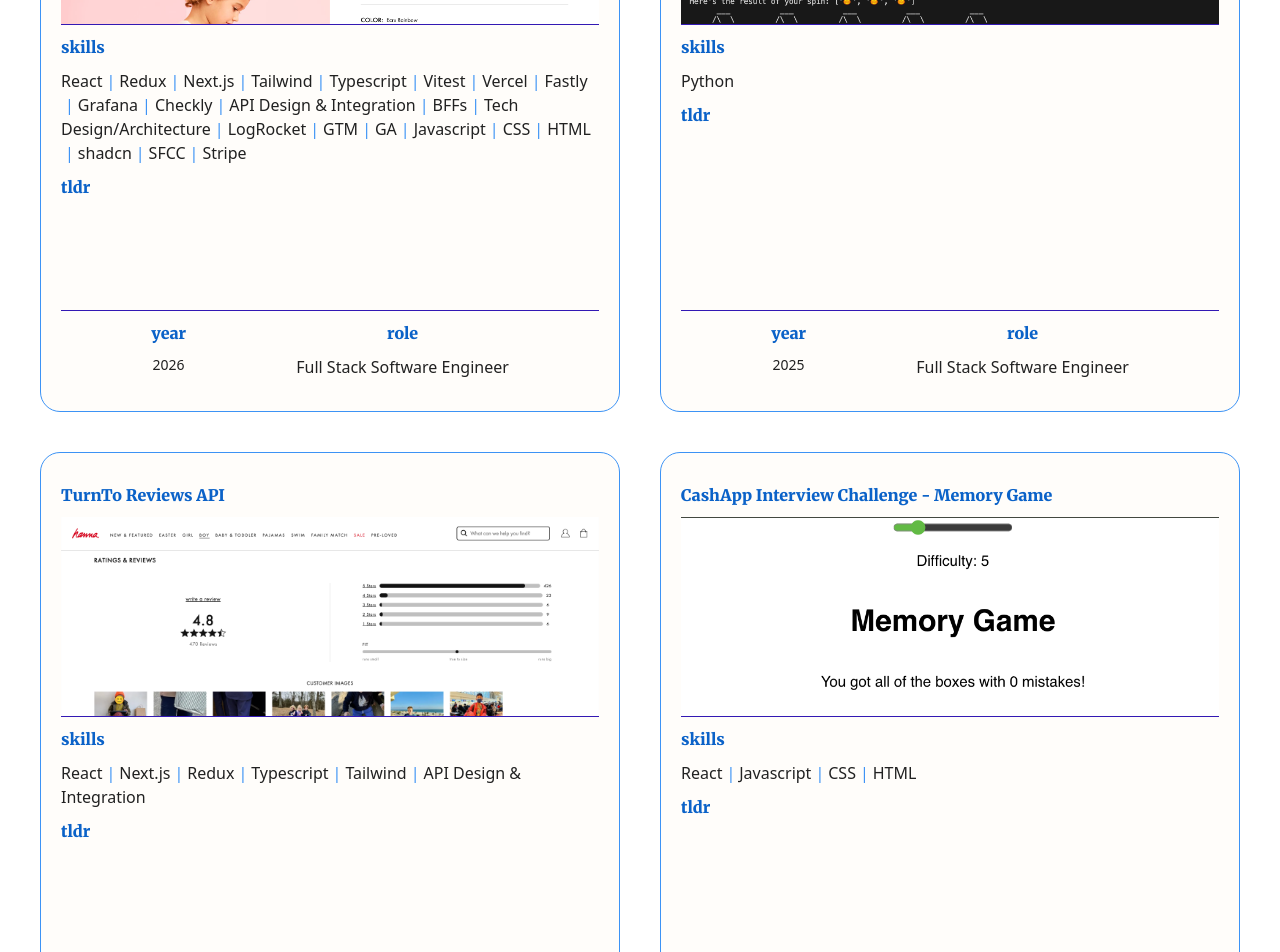
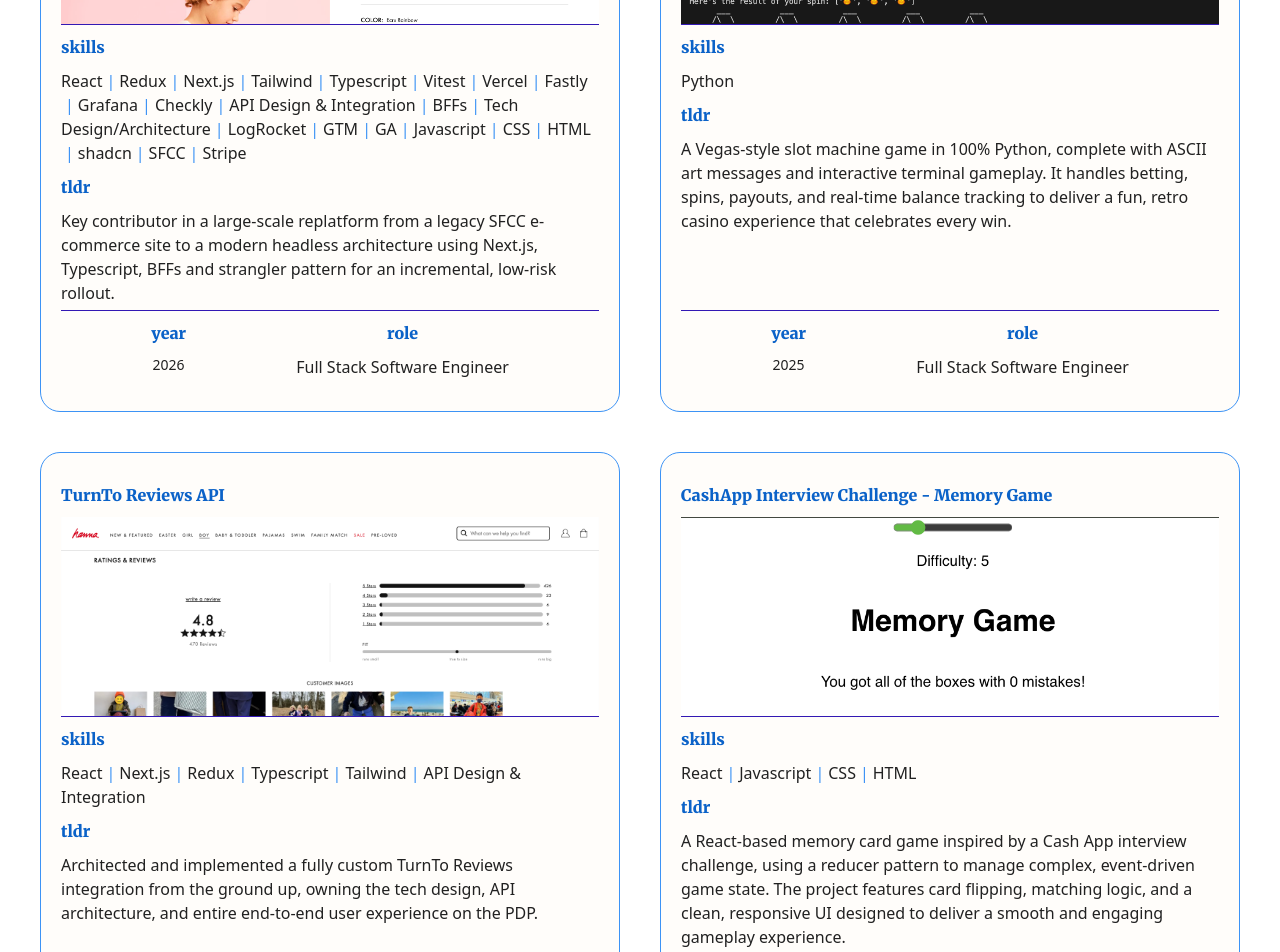
Before and after one commit to kleinlikecalvin/klein_like_calvin_next, a Next.js app: page /all-projects in a window 1280 px wide. Shown: the part 400-1352 px from the top of the page. Built offline with nearby package versions, Linux system fonts and the light colour scheme.

Commit message:
Updates Project type

```diff
--- a/app/data/projects/hanna_andersson/legacy/ha_legacy_templates_suite.ts
+++ b/app/data/projects/hanna_andersson/legacy/ha_legacy_templates_suite.ts
@@ -8,8 +8,7 @@ export const templatesSuiteData: Project = {
   skills: ["Javascript, HTML, CSS"],
   resources: [],
   preview: {
-    blurb:
-      "This was one of my first endeavors as a junior dev at Hanna Andersson. I noticed that there were no 'how-to' guides for our non-technical partners who set up our suite of 50+ UI templates so I went through and created two dedicated pages with examples of how to use and wrote documentation for each template",
+    tldr: "This was one of my first endeavors as a junior dev at Hanna Andersson. I noticed that there were no 'how-to' guides for our non-technical partners who set up our suite of 50+ UI templates so I went through and created two dedicated pages with examples of how to use and wrote documentation for each template",
     thumbnail: {
       src: "",
       alt: "",
--- a/app/data/projects/hanna_andersson/legacy_and_next/ha_both_replatform.ts
+++ b/app/data/projects/hanna_andersson/legacy_and_next/ha_both_replatform.ts
@@ -31,8 +31,7 @@ export const haReplatform: Project = {
     "Stripe",
   ],
   preview: {
-    blurb:
-      "Key contributor in a large-scale replatform from a legacy SFCC e-commerce site to a modern headless architecture using Next.js, Typescript, BFFs and strangler pattern for an incremental, low-risk rollout.",
+    tldr: "Key contributor in a large-scale replatform from a legacy SFCC e-commerce site to a modern headless architecture using Next.js, Typescript, BFFs and strangler pattern for an incremental, low-risk rollout.",
     thumbnail: {
       src: pdpScreenShot.src,
       alt: "Screen shot of Hanna Andersson PDP on new tech stack",
--- a/app/data/projects/hanna_andersson/next/ha_next_turnto_reviews_api.ts
+++ b/app/data/projects/hanna_andersson/next/ha_next_turnto_reviews_api.ts
@@ -35,8 +35,7 @@ export const haTurnToReviews: Project = {
     },
   ],
   preview: {
-    blurb:
-      "Architected and implemented a fully custom TurnTo Reviews integration from the ground up, owning the tech design, API architecture, and entire end-to-end user experience on the PDP.",
+    tldr: "Architected and implemented a fully custom TurnTo Reviews integration from the ground up, owning the tech design, API architecture, and entire end-to-end user experience on the PDP.",
     thumbnail: {
       src: turntoSection.src,
       alt: "Screenshot of the reviews section on a Hanna Andersson product display page",
--- a/app/data/projects/personal/memory_game.ts
+++ b/app/data/projects/personal/memory_game.ts
@@ -15,8 +15,7 @@ export const memoryGame: Project = {
     },
   ],
   preview: {
-    blurb:
-      "A React-based memory card game inspired by a Cash App interview challenge, using a reducer pattern to manage complex, event-driven game state. The project features card flipping, matching logic, and a clean, responsive UI designed to deliver a smooth and engaging gameplay experience.",
+    tldr: "A React-based memory card game inspired by a Cash App interview challenge, using a reducer pattern to manage complex, event-driven game state. The project features card flipping, matching logic, and a clean, responsive UI designed to deliver a smooth and engaging gameplay experience.",
     thumbnail: {
       src: memoryDefault.src,
       alt: "Memory Game",
--- a/app/data/projects/personal/number_gamble.ts
+++ b/app/data/projects/personal/number_gamble.ts
@@ -14,8 +14,7 @@ export const numberGamble: Project = {
     },
   ],
   preview: {
-    blurb:
-      "Built a number-guessing game to strengthen my understanding of Promises and async/await, guided by an excellent tutorial from Thu Nghiem.",
+    tldr: "Built a number-guessing game to strengthen my understanding of Promises and async/await, guided by an excellent tutorial from Thu Nghiem.",
     thumbnail: {
       src: numberGambleStep1.src,
       alt: "Number Gamble game thumbnail",
--- a/app/data/projects/personal/python_terminal_slot_machine.ts
+++ b/app/data/projects/personal/python_terminal_slot_machine.ts
@@ -30,8 +30,7 @@ export const pythonSlotMachine: Project = {
     },
   ],
   preview: {
-    blurb:
-      "A Vegas-style slot machine game in 100% Python, complete with ASCII art messages and interactive terminal gameplay. It handles betting, spins, payouts, and real-time balance tracking to deliver a fun, retro casino experience that celebrates every win.",
+    tldr: "A Vegas-style slot machine game in 100% Python, complete with ASCII art messages and interactive terminal gameplay. It handles betting, spins, payouts, and real-time balance tracking to deliver a fun, retro casino experience that celebrates every win.",
     thumbnail: {
       src: winnerScreenShot.src,
       alt: "Screenshot of slot machine winning spin",
--- a/app/data/projects/personal/tic_tac_toe_ai.ts
+++ b/app/data/projects/personal/tic_tac_toe_ai.ts
@@ -10,8 +10,7 @@ export const ticTacToeAI: Project = {
   role: "Junior Front End Software Engineer",
   skills: ["Typescript", "React", "CSS", "HTML"],
   preview: {
-    blurb:
-      "A browser-based Tic-Tac-Toe game built with React, TypeScript, and useReducer, featuring an AI opponent that blocks player wins and pursues its own — falling back to random play when no immediate threat or opportunity exists.",
+    tldr: "A browser-based Tic-Tac-Toe game built with React, TypeScript, and useReducer, featuring an AI opponent that blocks player wins and pursues its own — falling back to random play when no immediate threat or opportunity exists.",
     thumbnail: {
       src: oWinsUI.src,
       alt: "Screenshot of a Tic Tac Toe app with a simple opponent where O has won",
--- a/app/data/projects/project_data_template.ts
+++ b/app/data/projects/project_data_template.ts
@@ -13,7 +13,7 @@ export const projectName: Project = {
     },
   ],
   preview: {
-    blurb: "",
+    tldr: "",
     thumbnail: {
       src: "",
       alt: "",
--- a/app/project/page.tsx
+++ b/app/project/page.tsx
@@ -33,7 +33,7 @@ export default function Project() {
         </div>
         <a
           href={page.livePage.url}
-          className="live-page w-max h-max scale"
+          className="live-page scale h-max w-max"
           target="_blank"
           rel="noreferrer noopener"
         >
@@ -41,9 +41,9 @@ export default function Project() {
         </a>
       </section>
       <MultiColorContainer>
-        <p className="blurb multi-color-child">
+        <p className="tldr multi-color-child">
           <span className="special">TLDR: </span>
-          {preview.blurb}
+          {preview.tldr}
         </p>
       </MultiColorContainer>
       {images && (
@@ -52,7 +52,7 @@ export default function Project() {
           alt={images[0].alt}
           height={images[0].height}
           width={images[0].width}
-          className="w-auto h-full max-h-125 m-auto"
+          className="m-auto h-full max-h-125 w-auto"
         />
       )}
       <MultiColorContainer>
@@ -99,7 +99,7 @@ export default function Project() {
           <h3>Resources</h3>
           <div className="flex gap-5">
             {resources.map((resource, i) => (
-              <a href={resource.url} className="w-max inline-block" key={i}>
+              <a href={resource.url} className="inline-block w-max" key={i}>
                 {resource.displayValue}
               </a>
             ))}
--- a/app/types/project_types.ts
+++ b/app/types/project_types.ts
@@ -8,7 +8,7 @@ type Resource = {
 };
 
 type ProjectPreview = {
-  blurb: string;
+  tldr: string;
   thumbnail: { src: string; alt: string; height: number; width: number };
 };
 
```
